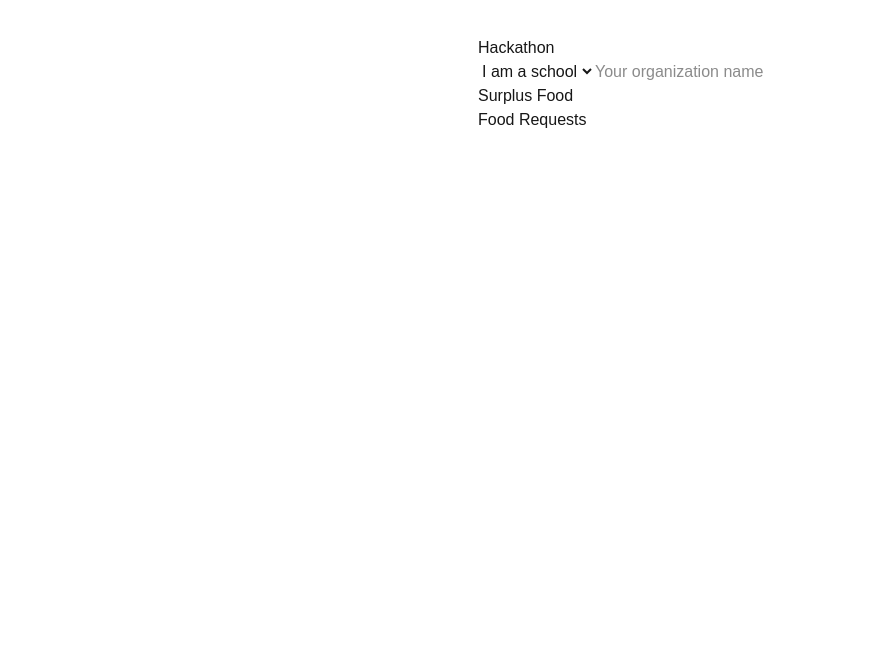
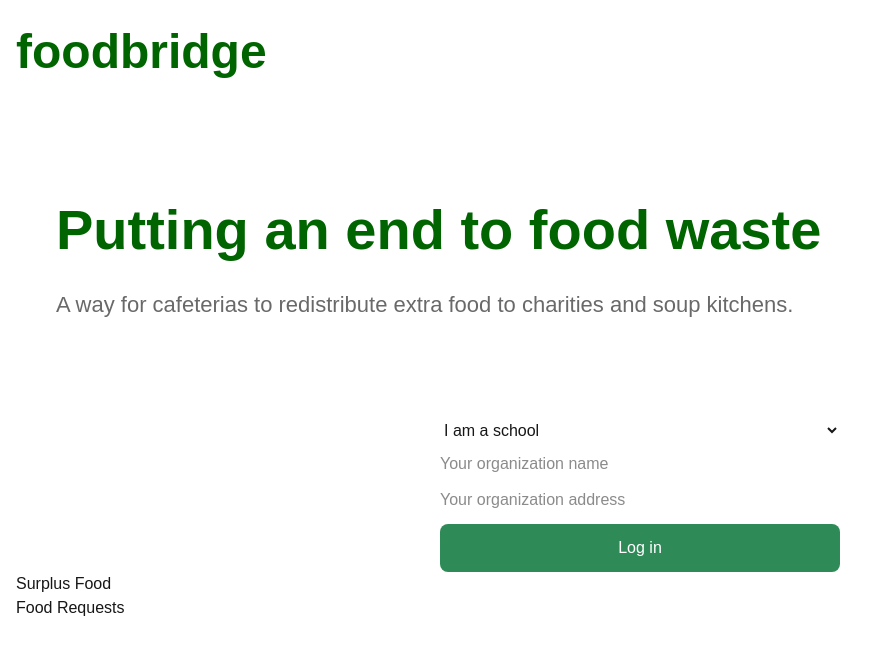
Before and after one commit to julia-sheu-js/hackathon27, a Next.js app: page / in a window 1280 px wide. Shown: the top 654 px of the page, without its empty margins (0-887 px from the left). Built offline with nearby package versions, Linux system fonts and the light colour scheme; no server answers.

Commit message:
Updated FoodBridge website

```diff
--- a/app/page.tsx
+++ b/app/page.tsx
@@ -2,12 +2,14 @@
 
 import { useEffect, useState } from "react";
 import { createClient } from "@supabase/supabase-js";
+import Link from "next/link";
 
 const db = createClient(
   process.env.NEXT_PUBLIC_SUPABASE_URL!,
   process.env.NEXT_PUBLIC_SUPABASE_ANON_KEY!
 )
-type listings = {
+
+type Listing = {
   id: number
   school: string
   food: string
@@ -15,8 +17,8 @@ type listings = {
   qty_avail: number
   safe_until: string
 }
-type requests = {
-  id: Number
+type FoodRequest = {
+  id: number
   charity: string
   qty_requested: number,
   qty_accepted: number,
@@ -27,16 +29,42 @@ type requests = {
 export default function Home(){
   const[role, setRole] = useState<"school" | "charity">('school')
   const [name, setName] = useState("")
+  const [address, setAddress] = useState("")
 
   return (
-    <main style={{maxWidth: 700, margin: '20px auto', padding: 16}}>
-      <h1>Hackathon</h1>
+      <main style={{margin: 0, padding: 16}}>
+        <header>
+          <h1 style={{fontSize: 48, fontWeight: "bold", color: "darkgreen"}}>
+            foodbridge
+          </h1>
 
-      <select>
-        <option value="school">I am a school</option>
-        <option value = "charity">I am a charity</option>
-      </select>
-      <input placeholder = "Your organization name" value = {name} onChange = {e=>setName(e.target.value)}/>
+        </header>
+
+        <section style={{padding: "100px 40px"}}>
+          <h2 style={{fontSize: 56, fontWeight: "bold", color: "darkgreen"}}>
+            Putting an end to food waste
+          </h2>
+
+          <p style={{fontSize: 22, color: "dimgray", marginTop: 16}}>
+            A way for cafeterias to redistribute extra food to charities and soup kitchens.
+          </p>
+        </section>
+
+        <div style={{display: "flex", flexDirection: "column", maxWidth: 400, gap: 12, margin: "0 auto"}}>
+          <select
+            value = {role}
+              onChange = {e => setRole(e.target.value as "school" | "charity")}
+            >
+            <option value="school">I am a school</option>
+            <option value = "charity">I am a charity</option>
+          </select>
+          <input placeholder = "Your organization name" value = {name} onChange = {e=>setName(e.target.value)}/>
+          <input placeholder="Your organization address" value={address} onChange={e => setAddress(e.target.value)}/>
+          <button style={{backgroundColor: "seagreen", color: "white", padding: 12, borderRadius: 8}}>
+            Log in
+          </button>
+
+        </div>
 
     {role === "school" ?
       (
```
